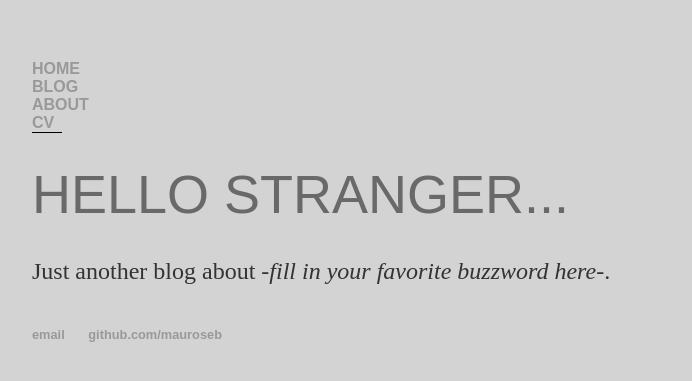
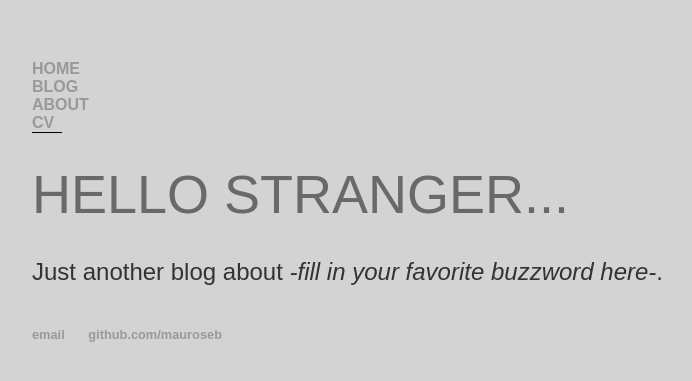
Before and after one commit to mauroseb/mauroseb.github.io, a Jekyll site: the page built from index.html, in a window 1280 px wide. Shown: the top 381 px of the page, without its empty margins (160-852 px from the left). Built offline with Jekyll 4.4.1, drawn with Linux system fonts in a browser that asks for light colours.

Commit message:
Update main.css

```diff
--- a/css/main.css
+++ b/css/main.css
@@ -41,6 +41,7 @@ h1 {
     color: #696969;
 }
 p {
+    font-family: 'Arial', 'Sans-Serif';
     font-size: 1.5em;
     line-height: 1.4em;
     color: #333;
```
